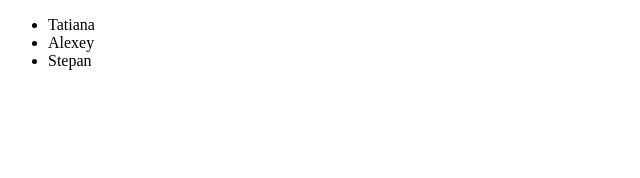
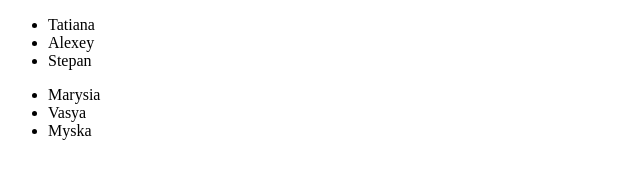
Before and after one commit to tatiana1313tatiana/animalsProject3, a plain HTML site: page index.html in a window 1280 px wide. Shown: the whole page, without its empty margins (0-640 px from the left). Drawn offline with Linux system fonts and the light colour scheme.

Commit message:
3/branchCat/list cats

```diff
--- a/index.html
+++ b/index.html
@@ -11,5 +11,10 @@
 		<li>Alexey</li>
 		<li>Stepan</li>
 </ul>
+<ul class="cats">
+		<li class="catItem">Marysia</li>
+		<li class="catItem">Vasya</li>
+		<li class="catItem">Myska</li>
+</ul>
 </body>
 </html>
```
